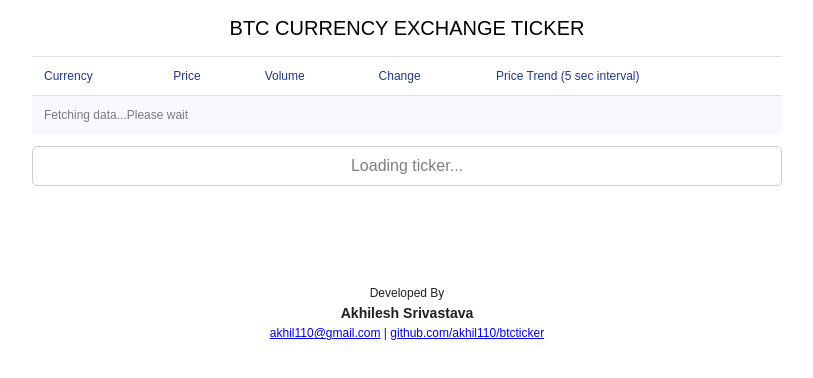
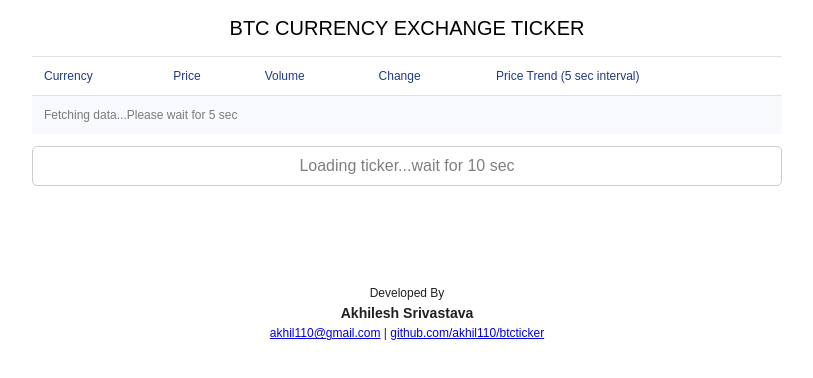
Before and after one commit to akhil110/btcticker, a website: page public/index.html in a window 1280 px wide. Shown: the whole page, without its empty margins (233-1046 px from the left). Drawn offline with nearby package versions, Linux system fonts and the light colour scheme; no server answers.

Commit message:
Updated messages

```diff
--- a/public/css/style.css
+++ b/public/css/style.css
@@ -64,7 +64,7 @@ table td {
 }
 
 .ticker-tape:empty:before {
-  content: "Loading ticker...";
+  content: "Loading ticker...wait for 10 sec";
   opacity: .5;
 }
 
--- a/public/index.html
+++ b/public/index.html
@@ -26,7 +26,7 @@
         </thead>
         <tbody>
           <tr>
-            <td colspan="5" data-currency="">Fetching data...Please wait</td>
+            <td colspan="5" data-currency="">Fetching data...Please wait for 5 sec</td>
           </tr>
         </tbody>
       </table>
```
